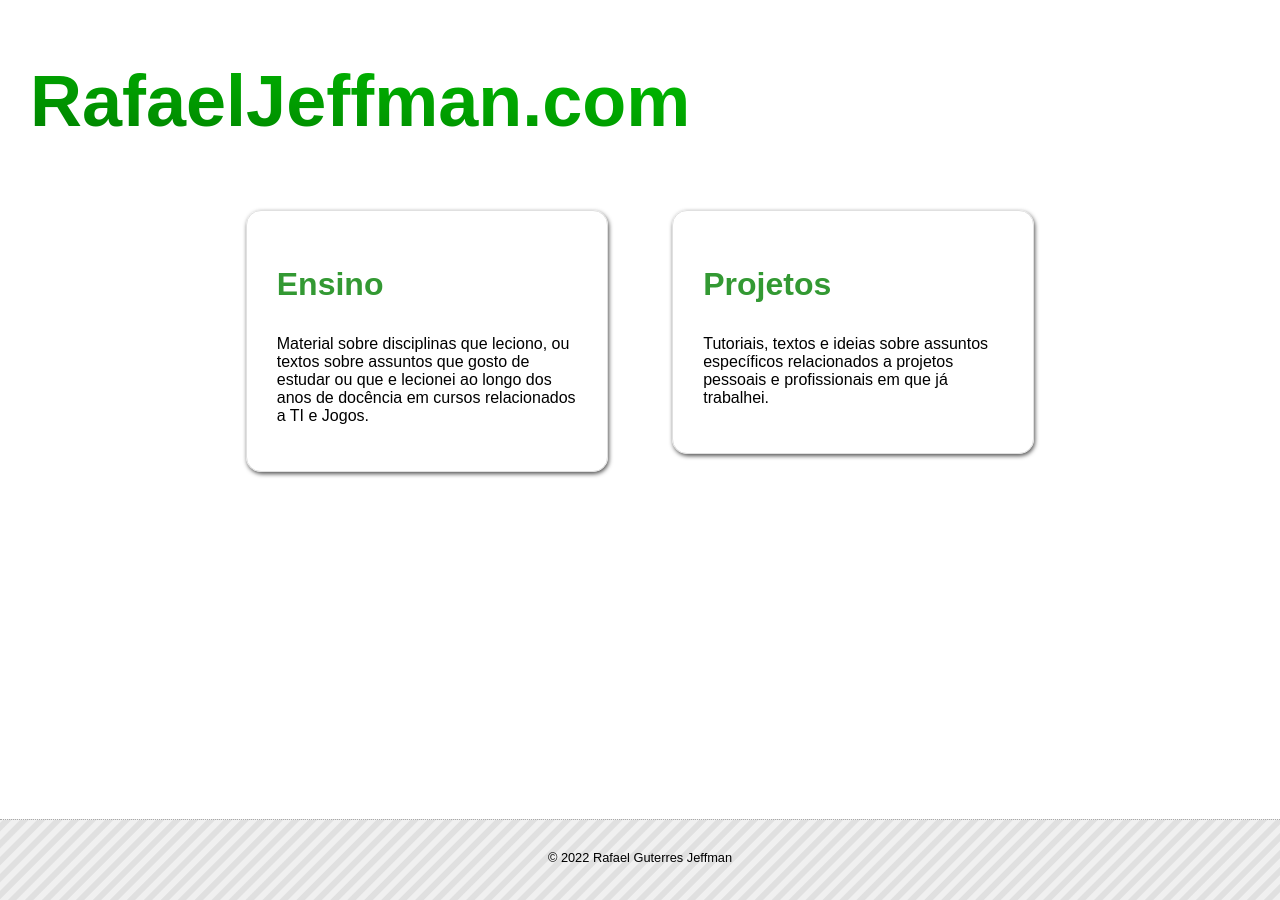
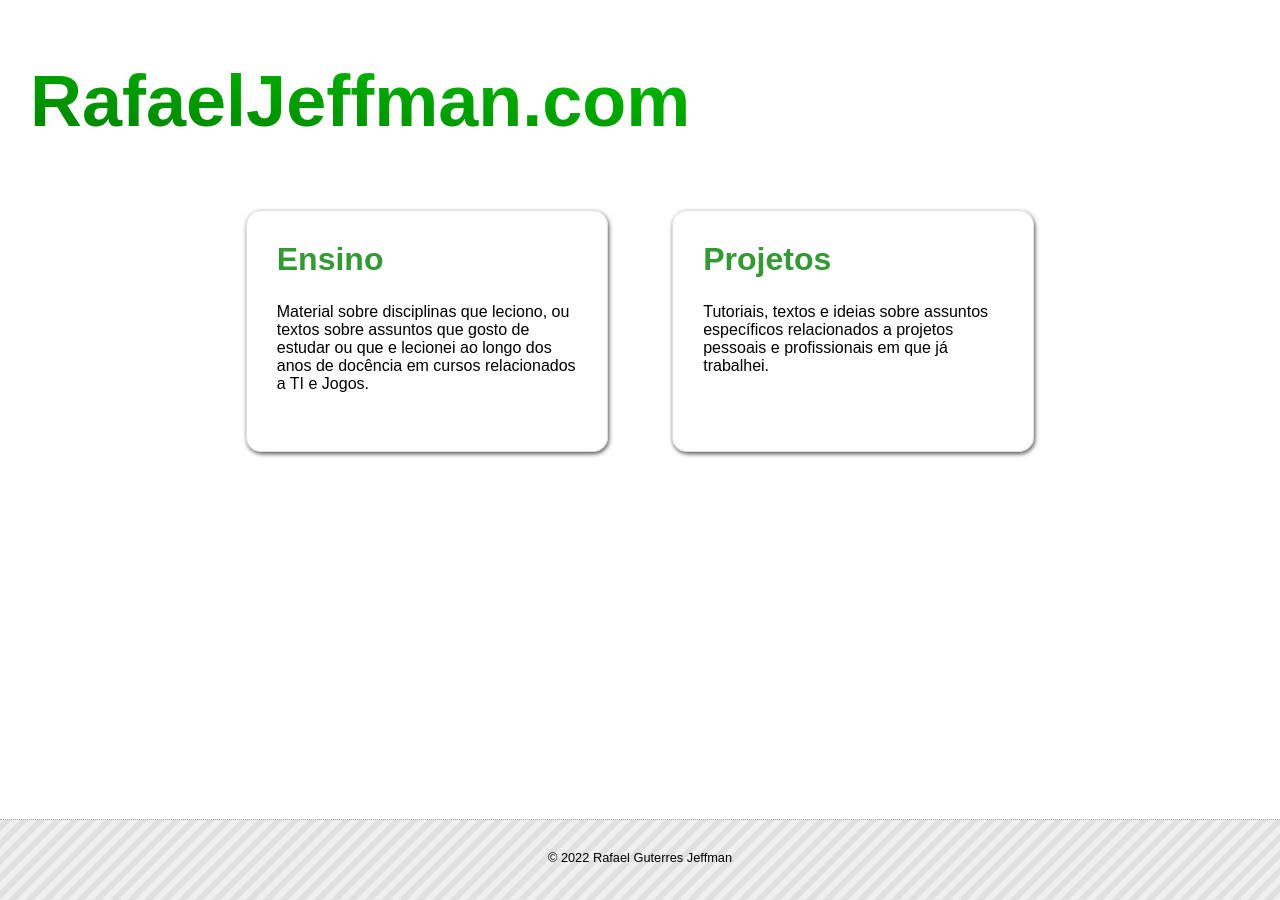
Before and after one commit to rafasgj/rafaeljeffman.com, a Jekyll site: the page built from index.md, in a window 1280 px wide. Built offline with Jekyll 4.4.1, drawn with Linux system fonts in a browser that asks for light colours; nearby versions of some CDN libraries.

Commit message:
css: Fix rendering of markdown cards.

```diff
--- a/css/site.css
+++ b/css/site.css
@@ -315,6 +315,8 @@
     text-align: left;
 }
 
+.card div * p { margin: 0; }
+
 .card-title {
     font-size: 24pt;
     font-weight: bold;
```
